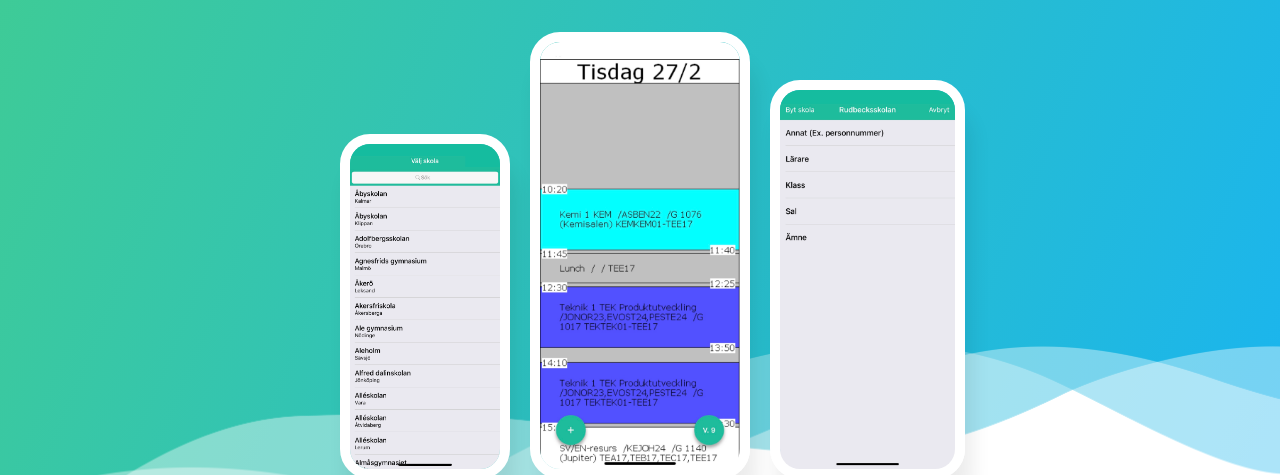
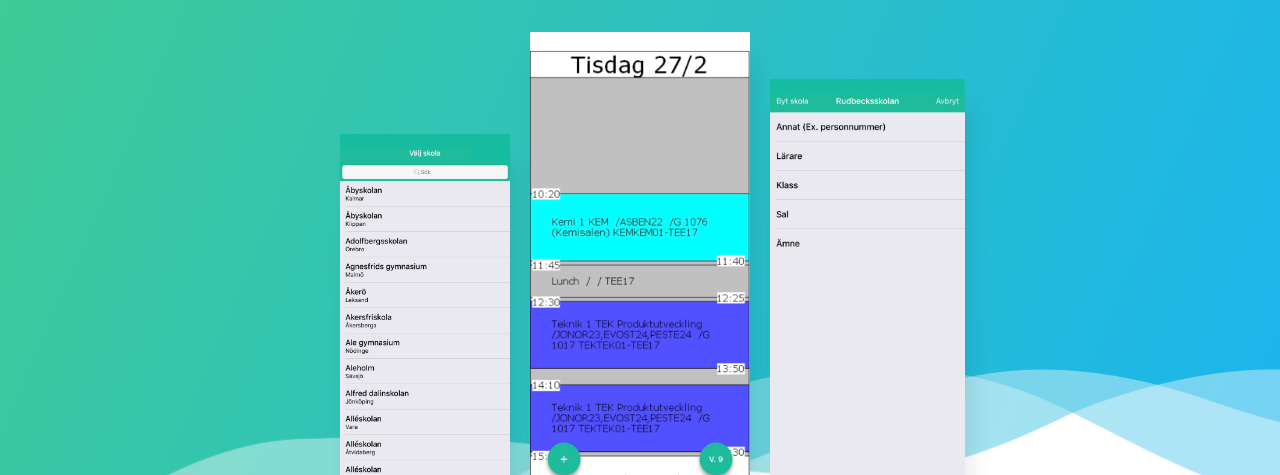
Before and after one commit to jonathanort/schemaappen-web, a plain HTML site: page index.html in a window 1280 px wide. Shown: the part 477-952 px from the top of the page. Drawn offline with Linux system fonts and the light colour scheme; animation ran at ten frames a second.

Commit message:
Remove ugly white border

```diff
--- a/assets/css/style.css
+++ b/assets/css/style.css
@@ -1824,8 +1824,6 @@ label.error {
 	position:relative;
 }
 .alt-header-mockup img{
-	border:10px solid #fff;
-	border-radius:30px;
 	box-shadow: 7px 29px 20px rgba(0,0,0,.08);
 	z-index:5;
 }
```
